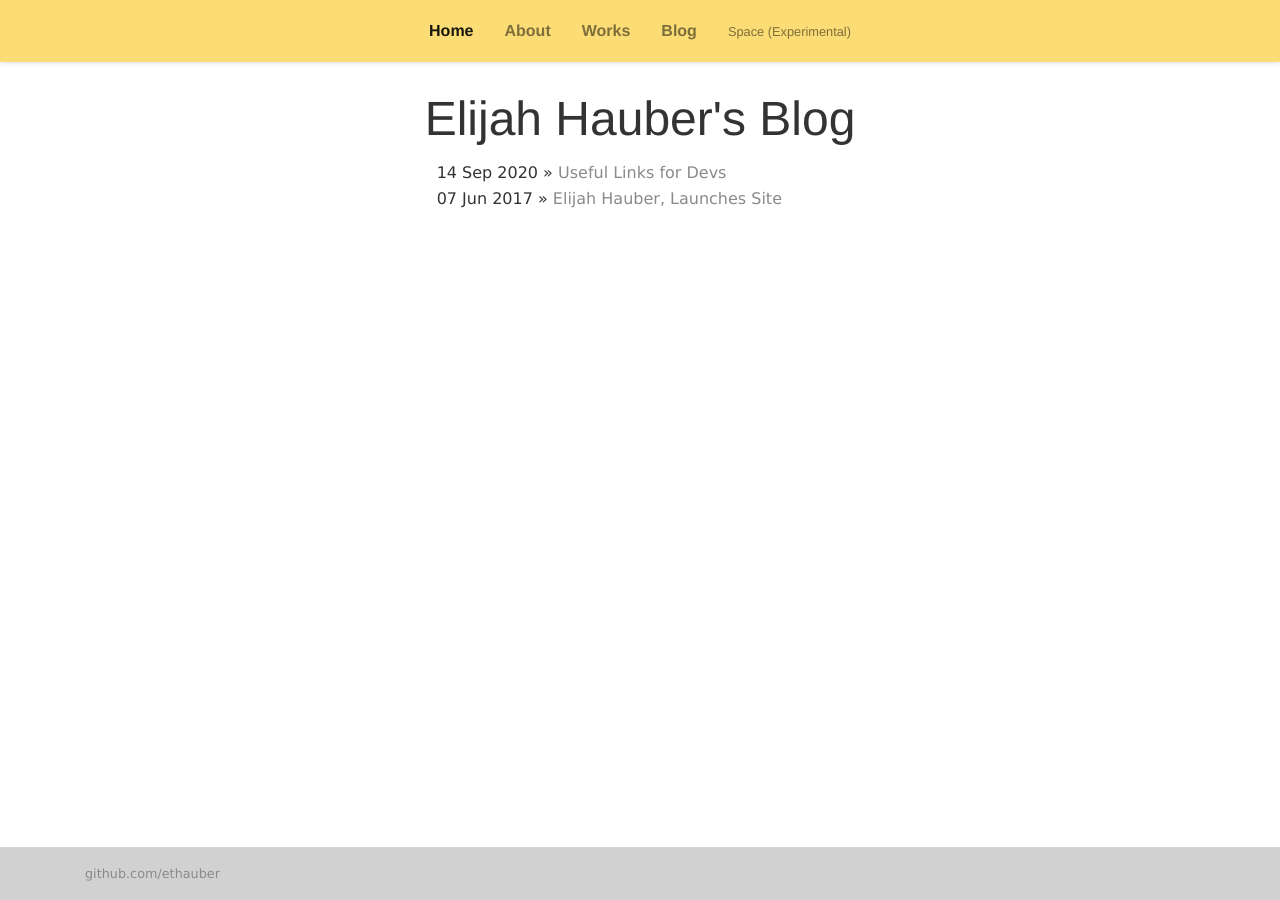
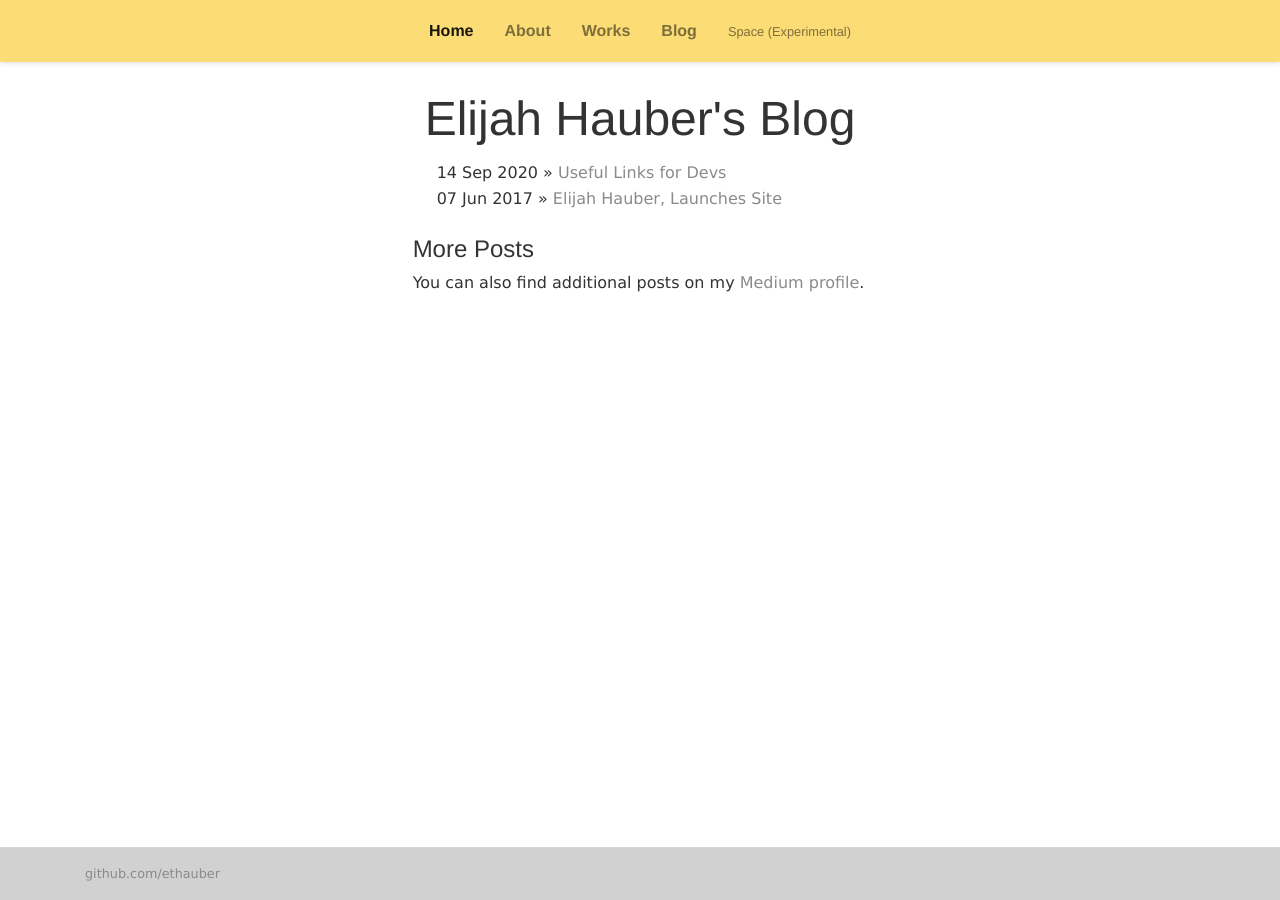
Before and after one commit to ethauber/ethauber.github.io, a Jekyll site: the page built from blog/index.html, in a window 1280 px wide. Built offline with Jekyll 4.4.1, drawn with Linux system fonts in a browser that asks for light colours.

Commit message:
Link the medium profile

```diff
--- a/blog/index.html
+++ b/blog/index.html
@@ -9,3 +9,8 @@ title: Elijah Hauber's Blog
 	    <li><span>{{ post.date | date_to_string }}</span> » <a href="{{ post.url }}" title="{{ post.title }}">{{ post.title }}</a></li>
 	  {% endfor %}
 	</ul>
+
+	<div class="medium-profile mt-4">
+		<h4>More Posts</h4>
+		<p>You can also find additional posts on my <a href="https://medium.com/@ethauber" target="_blank">Medium profile</a>.</p>
+	</div>
```
